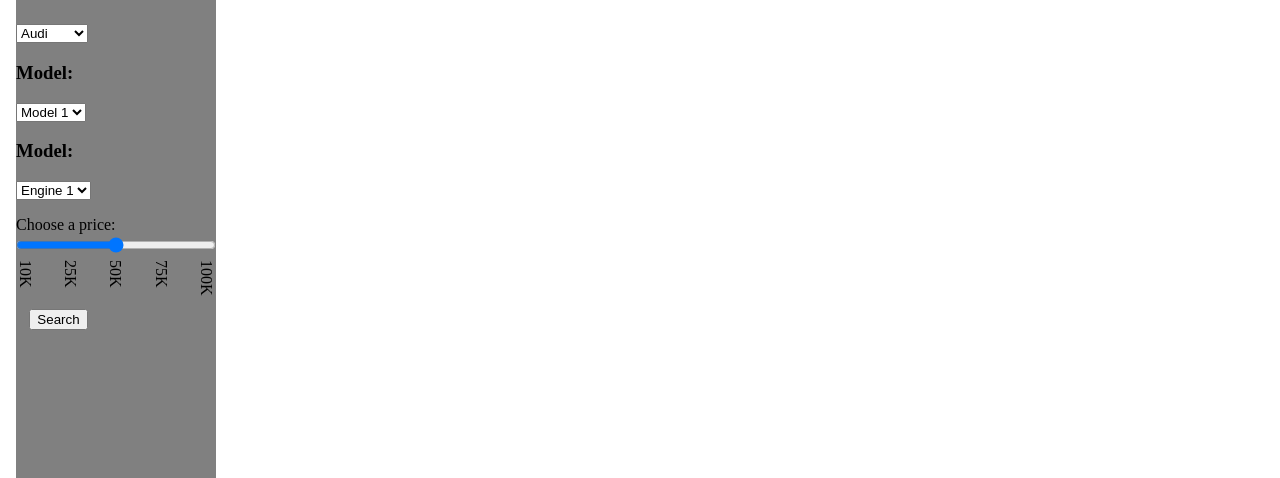
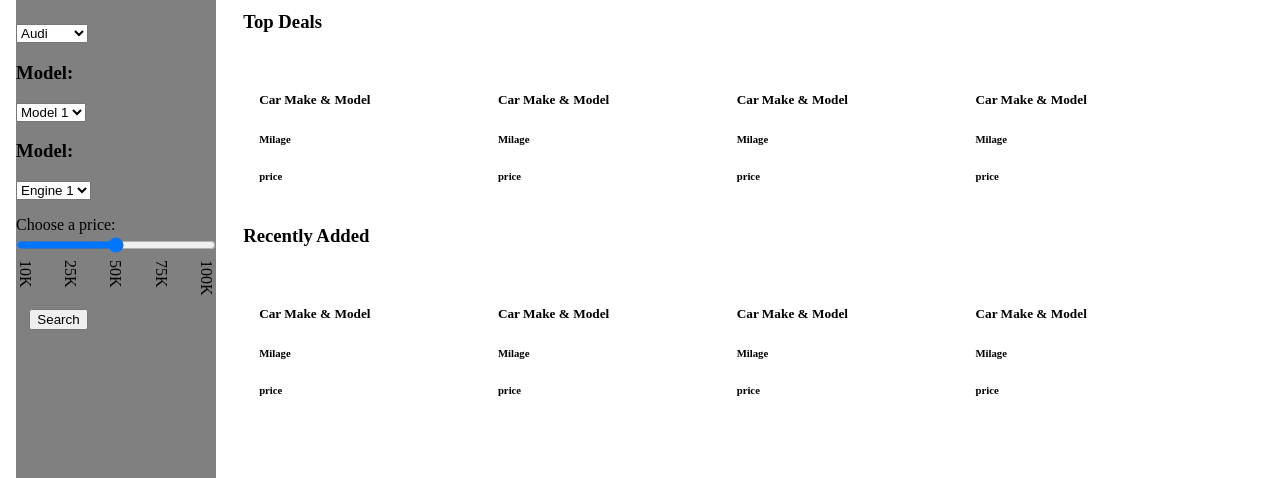
Before and after one commit to sytrejo/car_buying_website_v1, a plain HTML site: page index.html in a window 1280 px wide. Shown: the part 322-800 px from the top of the page. Drawn offline with Linux system fonts and the light colour scheme.

Commit message:
updating top deals section

```diff
--- a/index.html
+++ b/index.html
@@ -86,6 +86,62 @@
                 <h1><a href="#sale">Click Here Now!</a></h1>
             </div>
 
+            <div class="row top_deals">
+                <h3>Top Deals</h3>
+                <div class="column deals">
+                    <img src="" />
+                    <h5>Car Make & Model</h5>
+                    <h6>Milage</h6>
+                    <h6>price</h6>
+                </div>
+                <div class="column deals">
+                    <img src="" />
+                    <h5>Car Make & Model</h5>
+                    <h6>Milage</h6>
+                    <h6>price</h6>
+                </div>
+                <div class="column deals">
+                    <img src="" />
+                    <h5>Car Make & Model</h5>
+                    <h6>Milage</h6>
+                    <h6>price</h6>
+                </div>
+                <div class="column deals">
+                    <img src="" />
+                    <h5>Car Make & Model</h5>
+                    <h6>Milage</h6>
+                    <h6>price</h6>
+                </div>
+            </div>
+
+            <div class="row recently_added">
+                <h3>Recently Added</h3>
+                <div class="column recently_added">
+                    <img src="" />
+                    <h5>Car Make & Model</h5>
+                    <h6>Milage</h6>
+                    <h6>price</h6>
+                </div>
+                <div class="column recently_added">
+                    <img src="" />
+                    <h5>Car Make & Model</h5>
+                    <h6>Milage</h6>
+                    <h6>price</h6>
+                </div>
+                <div class="column recently_added">
+                    <img src="" />
+                    <h5>Car Make & Model</h5>
+                    <h6>Milage</h6>
+                    <h6>price</h6>
+                </div>
+                <div class="column recently_added">
+                    <img src="" />
+                    <h5>Car Make & Model</h5>
+                    <h6>Milage</h6>
+                    <h6>price</h6>
+                </div>
+            </div>
+
 
         </div>
     </div>
--- a/style.css
+++ b/style.css
@@ -54,3 +54,38 @@ padding-left: 10%;
     text-align: center;
     color: white;
 }
+
+.column {
+    float: left;
+    width: 20%;
+    padding: 0 1em;
+  }
+
+  /* Remove extra left and right margins, due to padding in columns */
+  .row {margin: 0 -5px;}
+
+  /* Clear floats after the columns */
+  .row:after {
+    content: "";
+    display: table;
+    clear: both;
+  }
+
+  /* Style the counter cards */
+  .card {
+    box-shadow: 0 4px 8px 0 rgba(0, 0, 0, 0.2); /* this adds the "card" effect */
+    padding: 10px;
+    text-align: center;
+    background-color: #f1f1f1;
+  }
+
+
+
+  /* Responsive columns - one column layout (vertical) on small screens */
+  @media screen and (max-width: 600px) {
+    .column {
+      width: 100%;
+      display: block;
+      margin-bottom: 20px;
+    }
+  }
```
